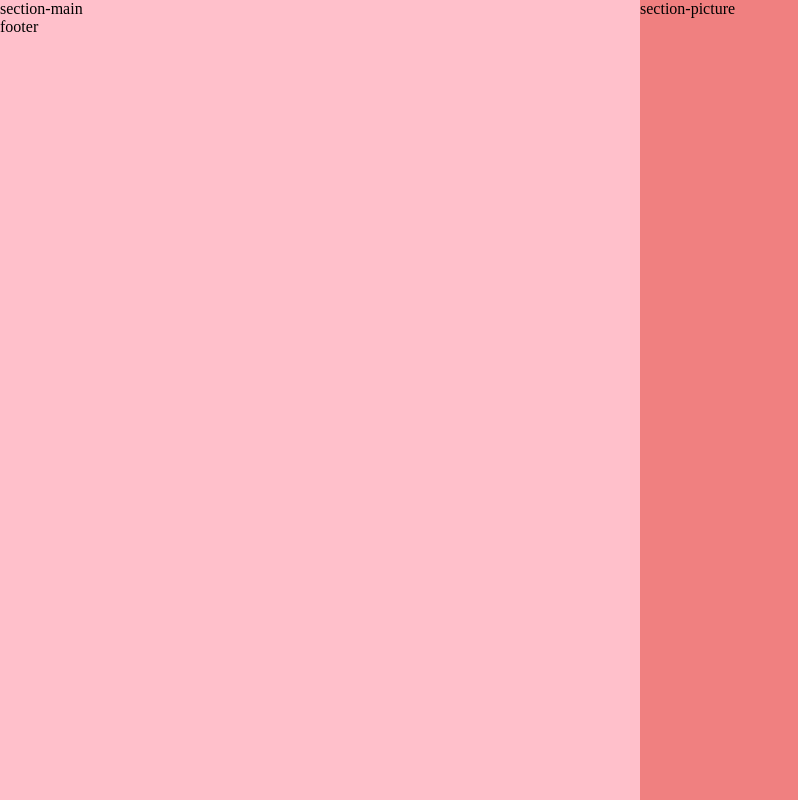
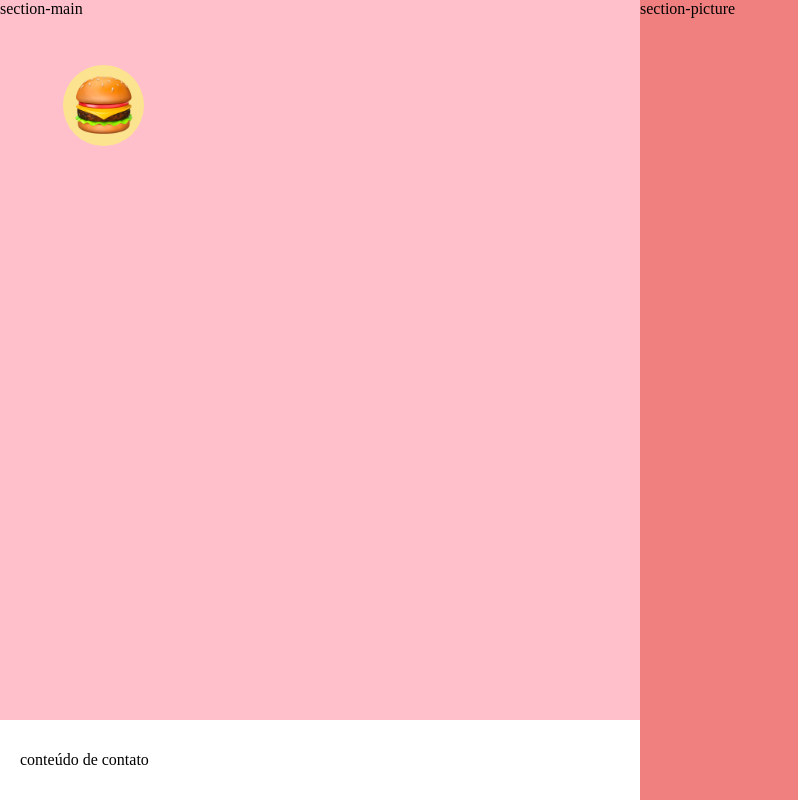
Before and after one commit to ericshantos/portfolio.github.io, a plain HTML site: page index.html in a window 1280 px wide. Shown: the whole page, without its empty margins (0-798 px from the left). Drawn offline with Linux system fonts and the light colour scheme.

Commit message:
build: estopo de burguer-catalog

```diff
--- a/assets/css/index.css
+++ b/assets/css/index.css
@@ -12,6 +12,59 @@ body {
     overflow: hidden;
 }
 
+header {
+    background-color: transparent;
+    padding: 30px 20px;
+    display: flex;
+    height: 80%; /* Ajusta a altura do header */
+    width: 30%; /* Ajusta a largura do header */
+    position: fixed; /* Fixa o header no topo da página */
+    top: 35px; /* Posiciona o header no topo */
+    left: 30px; /* Garante que o header esteja alinhado à esquerda */
+    z-index: 9999; /* Define um valor alto para garantir que o header sobreponha outros elementos */
+    overflow: hidden; /* Garante que o conteúdo não ultrapasse os limites do header */
+}
+
+.burguer-catalog {
+    background-color: #fce38f;
+    border-radius: 50%;
+    height: 14%;
+    width: auto;
+    padding: 10px;
+    cursor: pointer;
+    position: relative; /* Necessário para ajustar a posição do catalog-content */
+    z-index: 10000; /* Garante que o botão fique sobre o conteúdo */
+}
+
+.catalog-content {
+    background-color: white;
+    color: black; /* Ajusta a cor do texto para garantir a legibilidade */
+    position: absolute;
+    border-radius: 10px;
+    top: 0;
+    left: 0;
+    height: 100%;
+    width: 100%;
+    clip-path: circle(0% at 17% 15%); /* Inicialmente escondido */
+    transition: clip-path 0.5s ease-in-out; /* Animação de expansão */
+    z-index: 9999; /* Menor que o botão, maior que o header */
+}
+
+input[type="checkbox"] {
+    visibility: hidden;
+}
+
+/* Mostra o catalog-content e faz a animação de expansão quando o checkbox está marcado */
+.toggle:checked + .burguer-catalog + .catalog-content {
+    /* Calcula a posição do burguer-catalog */
+    clip-path: circle(150% at 17% 15%); /* Expande a partir do ponto específico */
+}
+
+header img {
+    max-width: 100%; /* Garante que a imagem não ultrapasse o tamanho do header */
+    max-height: 100%; /* Garante que a imagem não ultrapasse o tamanho do header */
+}
+
 .size {
     width: 50%;
     height: 100%;
@@ -19,12 +72,15 @@ body {
 
 .presentation {
     background-color: pink;
-    position: fixed;
+    display: flex;
+    flex-direction: column;
+    position: fixed; /* Mantém a apresentação fixa na tela */
     left: 0;
     width: 50%;
     height: 100%;
     overflow: hidden;
     flex-shrink: 0;
+    z-index: 1; /* Define um valor de z-index menor que o do header */
 }
 
 main {
@@ -33,6 +89,7 @@ main {
     height: 100vh;
     overflow-y: auto;
     position: relative;
+    z-index: 0; /* Define um valor de z-index menor que o da apresentação e do header */
 }
 
 article {
@@ -63,10 +120,26 @@ section {
     background-color: lightgoldenrodyellow;
 }
 
+.footer {
+    background-color: white;
+    display: flex;
+    align-items: center;
+    justify-content: left;
+    width: 100%;
+    height: 10%;
+    position: absolute;
+    bottom: 0;
+    z-index: 1; /* Define um valor de z-index menor que o do header */
+}
+
+.footer p {
+    margin-left: 20px;
+}
+
 @media (max-width: 768px) {
     body {
-        overflow: auto; /* Permite rolagem no body em telas pequenas */
-        flex-direction: column; /* Organiza o layout em coluna para telas pequenas */
+        overflow: auto;
+        flex-direction: column;
     }
 
     .size {
@@ -75,7 +148,7 @@ section {
     }
 
     .presentation {
-        position: relative;
+        position: relative; /* Ajuste para telas pequenas */
     }
 
     main {
--- a/index.html
+++ b/index.html
@@ -7,10 +7,22 @@
     <title>Desenvolvedor FullStack</title>
 </head>
 <body>
-    <header></header>
+    <header>
+        <input type="checkbox" id="toggle" class="toggle" />
+        <label for="toggle" class="burguer-catalog">
+            <img src="assets/imgs/icon-hamburger.png" alt="ícone do catálogo hamburguer">
+        </label>
+        <div class="catalog-content">
+            <!-- Conteúdo que aparece atrás do burguer-catalog -->
+        </div>
+    </header>
     <div class="presentation size">
         <p>section-main</p>
-        <footer>footer</footer>
+        <div class="footer">
+            <p>
+                conteúdo de contato
+            </p>
+        </div>
     </div>
     <main class="size">
         <article>
```
Also changed, not shown: assets/imgs/icon-hamburger.png (added).
